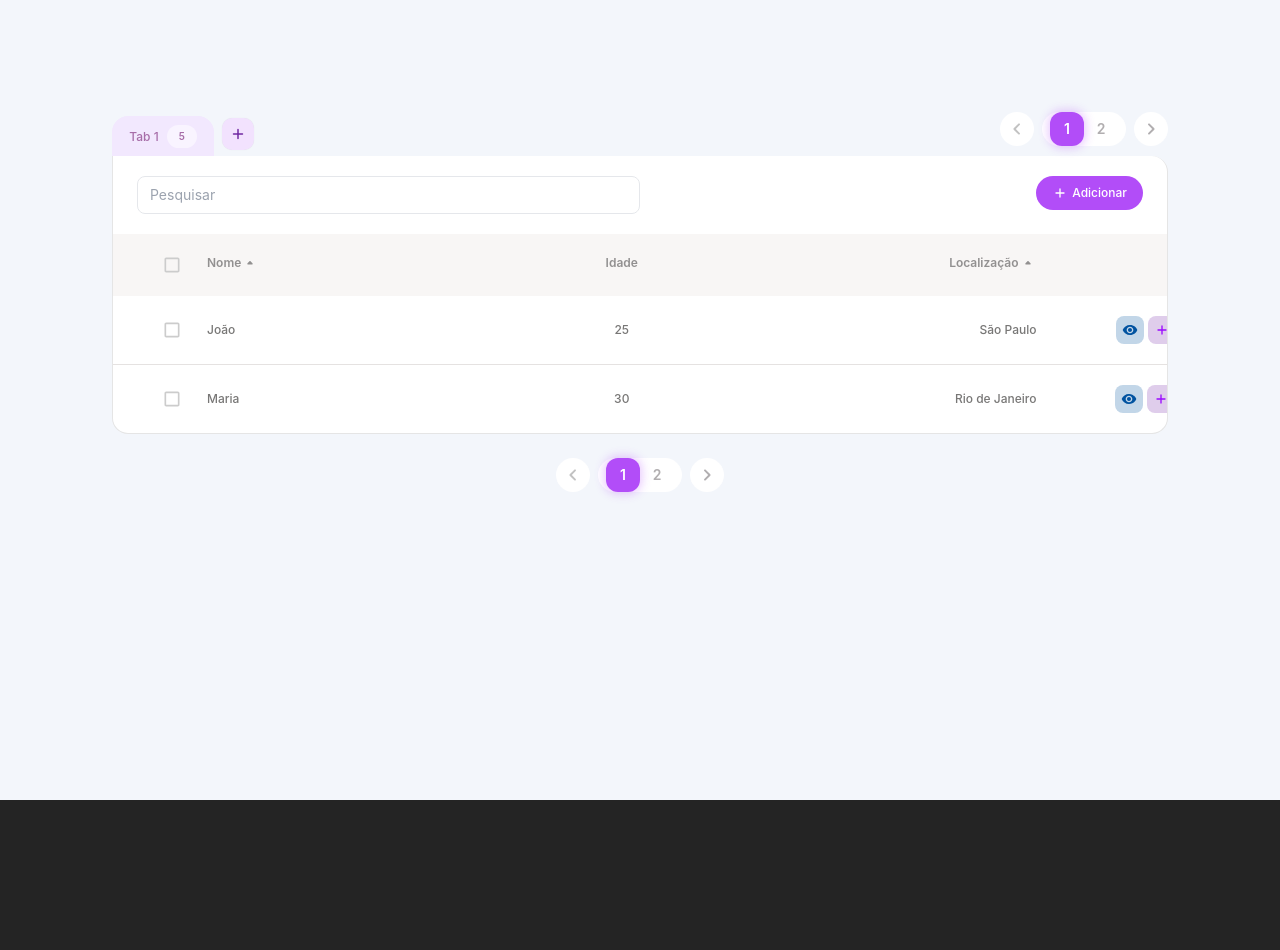
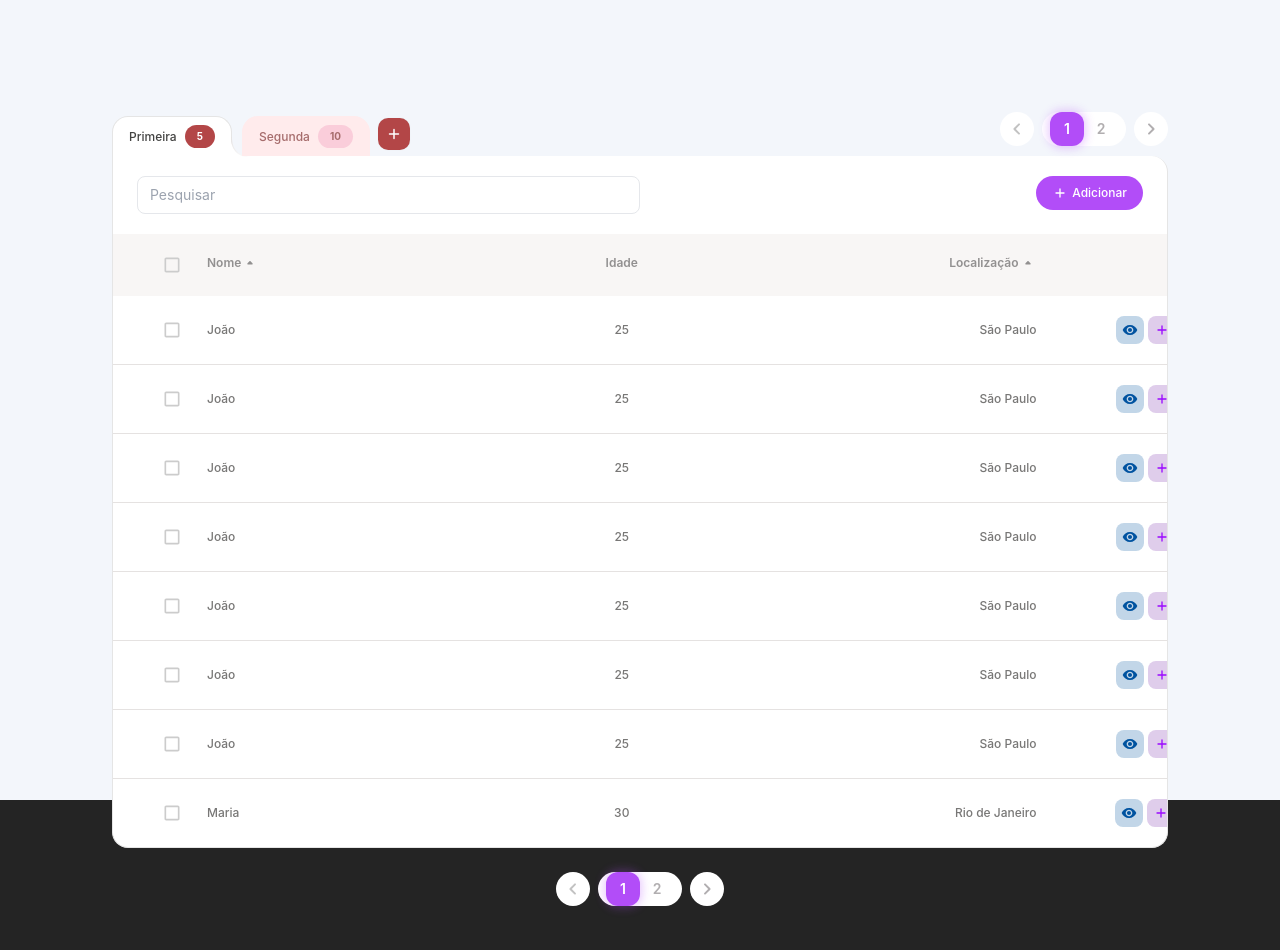
Before and after one commit to WilliamSilvaOliveiraa/nalu-table-component, a React (Vite) app: page / in a window 1280 px wide. Shown: the top 950 px of the page. Before the commit the page ends 800 px from the top, so only its background shows below. Built offline with nearby package versions, Linux system fonts and the light colour scheme.

Commit message:
feat: Some visual discussions were carried out and a variant and theme is also being worked on, which will include sapphire and crimson.

```diff
--- a/src/App.jsx
+++ b/src/App.jsx
@@ -1,8 +1,11 @@
 import NaluTable from "./components/NatuTable";
 import tableData from "./data/Data";
 import "./App.css";
+import { useState } from "react";
 
 function App() {
+  const [tabSelect, setTabSelect] = useState("Primeira");
+
   return (
     <div className="p-28">
       <NaluTable
@@ -12,9 +15,9 @@ function App() {
         itemsPerPage={10}
         loading={false}
         currentPageProp={1}
-        handleTabChange={(tab) => console.log(tab)}
-        selectedTab="tab1"
-        activeTab="tab1"
+        handleTabChange={(tab) => setTabSelect(tab)}
+        selectedTab={tabSelect}
+        activeTab={tabSelect}
         header={true}
         plusButton={true}
         addItemFunction={() => console.log("add")}
@@ -22,6 +25,9 @@ function App() {
         modalTitle="Modal"
         checkbox={true}
         handleSelectionChange={(selected) => console.log(selected)}
+        handleSaveTabs={(tabs) => console.log(tabs)}
+        variant="carmesin"
+        themeMode="light"
       />
     </div>
   );
--- a/src/components/NatuTable.jsx
+++ b/src/components/NatuTable.jsx
@@ -2,7 +2,7 @@ import React, { useEffect, useState } from "react";
 import Table from "./Table/Table";
 import PresetTabs from "./PresetTabs/PresetTabs";
 import PropTypes from "prop-types";
-// import ModalTabs from "./Modal/ModalTabs";
+import ModalTabs from "./Modal/ModalTabs";
 import Pagination from "./Pagination/Pagination";
 
 NaluTable.propTypes = {
@@ -58,6 +58,8 @@ export default function NaluTable({
   handleSaveTabs,
   selectedTab,
   activeTab,
+  variant = "carmesin",
+  themeMode = "light",
 }) {
   const [tab, setTab] = useState(null);
   const [open, setOpen] = useState(false);
@@ -89,6 +91,8 @@ export default function NaluTable({
                 onTabSelect={handleTabChange}
                 loading={loading}
                 activeTab={activeTab}
+                variant={variant}
+                themeMode={themeMode}
               />
               {handlePageChange && (
                 <div
@@ -265,7 +269,7 @@ export default function NaluTable({
         )}
       </div>
 
-      {/* {tab && (
+      {tab && (
         <ModalTabs
           text={modalTitle}
           open={open}
@@ -273,7 +277,7 @@ export default function NaluTable({
           items={tableData.tabs}
           onSave={handleSaveTabs}
         />
-      )} */}
+      )}
     </>
   );
 }
--- a/src/components/PlusButton/PlusButton.jsx
+++ b/src/components/PlusButton/PlusButton.jsx
@@ -1,10 +1,15 @@
 import AddRoundedIcon from "@mui/icons-material/AddRounded";
 import { styled } from "@mui/material/styles";
-import React, { useEffect, useState } from "react";
+import React from "react";
+// import { useTheme } from "../../context/ThemeContext"; // Importando o hook do contexto
+import colorThemes from "../../constants/colorThemes";
 
-const SquareDiv = styled("div")(({ size }) => ({
+const SquareDiv = styled("div")(({ size, variant, themeMode }) => {
+  const { primary, primaryFocusStrong } = colorThemes[variant];
+
+  return {
     position: "relative",
-  backgroundColor: "#F2E2FE",
+    backgroundColor: primary[themeMode], // Usando a cor do tema
     display: "flex",
     alignItems: "center",
     justifyContent: "center",
@@ -14,42 +19,58 @@ const SquareDiv = styled("div")(({ size }) => ({
     overflow: "hidden",
     cursor: "pointer",
     boxShadow: "0px 0px 1px rgba(0, 0, 0, 0.1)",
-  // border: "1px solid #ffe0fe",
     transform: "scale(1)",
-
     transition: "all 0.3s ease-in-out",
     "&::after": {
       content: '""',
       position: "absolute",
-    bottom: 0, // Alinha ao fundo
-    left: 0, // Alinha à esquerda
-
+      bottom: 0,
+      left: 0,
       borderRadius: "62%",
       opacity: "0%",
       width: "140%",
       height: "140%",
-    backgroundColor: "#8f1cfd",
-
-    transform: "translate(100%, 120%) rotate(45deg)", // Inicia fora da tela (direita e baixo)
-    transition: "all  0.3s ease-in-out",
+      backgroundColor: primaryFocusStrong[themeMode],
+      transform: "translate(100%, 120%) rotate(45deg)",
+      transition: "all 0.3s ease-in-out",
     },
     "&:hover::after": {
-    transform: "translate(-10%, 12%) rotate(45deg)", // Move para a posição original (esquerda e cima)
+      transform: "translate(-10%, 12%) rotate(45deg)",
       opacity: "100%",
     },
-}));
+  };
+});
 
-const IconWrapper = styled(AddRoundedIcon)(({ theme }) => ({
+const IconWrapper = styled(AddRoundedIcon)(({ themeMode, variant }) => {
+  const { white } = colorThemes[variant];
+
+  return {
     fontSize: 18,
-  color: "#7028A2",
+    color: white[themeMode],
     zIndex: 1,
     transition: "color 0.3s ease-in-out, transform 0.3s ease-in-out",
-}));
+    "&.group-hover": {
+      color: white[themeMode],
+    },
+  };
+});
 
-export default function PlusButton({ action, size }) {
+export default function PlusButton({ action, size, variant, themeMode }) {
+  // const { theme } = useTheme(); // Obtendo o tema atual
+
   return (
-    <SquareDiv onClick={action} size={size} className="group">
-      <IconWrapper className="group-hover:text-[white]" />
+    <SquareDiv
+      onClick={action}
+      size={size}
+      variant={variant}
+      className="group"
+      themeMode={themeMode}
+    >
+      <IconWrapper
+        className="group-hover:text-[white]"
+        variant={variant}
+        themeMode={themeMode}
+      />
     </SquareDiv>
   );
 }
--- a/src/components/PresetTabs/PresetTabs.jsx
+++ b/src/components/PresetTabs/PresetTabs.jsx
@@ -7,7 +7,8 @@ export default function PresetTabs({
   plusButtonClick,
   onTabSelect,
   activeTab,
-
+  variant,
+  themeMode,
   loading,
 }) {
   const handleTabClick = (identifier) => {
@@ -16,15 +17,13 @@ export default function PresetTabs({
     }
   };
 
-  console.log("tabsinfos", TabsInfo);
-
   return (
     <>
       <div className="mb-[4px] mt-[4px] flex w-auto items-center gap-5 lg:mb-0 lg:gap-5 xl:mt-0 ">
         {TabsInfo.map((tab, index) => {
           const tabIdentifier = tab.name || tab.title || tab.label || index;
           const isActive = activeTab === tabIdentifier;
-          const isLast = index === TabsInfo.length - 1; // Verifica se é o último tab
+          const isLast = index === TabsInfo.length - 1;
 
           return (
             tab.checked && (
@@ -42,7 +41,9 @@ export default function PresetTabs({
                     toggle={isActive}
                     onClick={() => handleTabClick(tabIdentifier)}
                     isFirst={index === 0}
-                    isLast={isLast} // Passa a informação se é o último tab
+                    isLast={isLast}
+                    variant={variant}
+                    themeMode={themeMode}
                   />
                 </div>
               </React.Fragment>
@@ -53,7 +54,12 @@ export default function PresetTabs({
           className="relative -left-3 z-10 mb-1"
           style={loading ? { opacity: 0.7, pointerEvents: "none" } : {}}
         >
-          <PlusButton action={!loading ? plusButtonClick : null} size={32} />
+          <PlusButton
+            action={!loading ? plusButtonClick : null}
+            size={32}
+            variant={variant}
+            themeMode={themeMode}
+          />
         </div>
       </div>
     </>
--- a/src/components/Tab/Tab.jsx
+++ b/src/components/Tab/Tab.jsx
@@ -1,8 +1,7 @@
 import React, { useRef, useState, useEffect, useCallback } from "react";
-// import EnableCurve from './assets/EnableCurve'
 import FinalEnableCurve from "../../assets/FinalEnableCurve";
+import colorThemes from "../../constants/colorThemes";
 
-// Hook personalizado para medir e ajustar o tamanho
 const useEvenWidth = () => {
   const ref = useRef(null);
   const [width, setWidth] = useState(0);
@@ -35,9 +34,19 @@ const useEvenWidth = () => {
   return [ref, width];
 };
 
-export default function Tab({ tab, toggle, onClick, isFirst }) {
+export default function Tab({
+  tab,
+  toggle,
+  onClick,
+  isFirst,
+  variant,
+  themeMode,
+}) {
   const [tabRef, evenWidth] = useEvenWidth();
   const zIndex = 1;
+
+  const { primary, primaryLow, secondBackground, white, secondText } =
+    colorThemes[variant];
 
   return (
     <div
@@ -49,26 +58,32 @@ export default function Tab({ tab, toggle, onClick, isFirst }) {
       onClick={onClick}
     >
       <div
+        style={{
+          width: evenWidth > 0 ? `${evenWidth}px` : "auto",
+          backgroundColor: !toggle
+            ? secondBackground[themeMode]
+            : white[themeMode],
+        }}
         className={`relative flex items-center justify-center gap-2 rounded-2xl border-[1px] border-neutral-200 px-4 py-2 transition-all duration-300 lg:rounded-b-none lg:rounded-t-2xl lg:border-b-[0px] lg:border-l-[1px] lg:border-r-[1px] lg:border-t-[1px] ${
-          !toggle
-            ? "border-transparent bg-[#F2E8FE]"
-            : "border-neutral-200 bg-white"
+          !toggle ? "border-transparent " : "border-neutral-200 "
         }`}
-        style={{ width: evenWidth > 0 ? `${evenWidth}px` : "auto" }}
       >
         <h5
-          className={`text-[12px] font-medium transition-colors duration-300 ${
-            !toggle ? "text-[#a76da8]" : "text-[#434342]"
-          }`}
+          className={`text-[12px] font-medium transition-colors duration-300`}
+          style={{
+            color: !toggle ? secondText[themeMode] : "#434342",
+          }}
         >
           {tab.title}
         </h5>
         <p
-          className={`flex items-center justify-center px-3 py-[4px] text-[10px] transition-all duration-300 ${
-            !toggle
-              ? "bg-[#F9F4FF] font-semibold text-[#a76da8]"
-              : "bg-[#B24DF8] font-semibold text-white"
-          } rounded-full`}
+          style={{
+            backgroundColor: !toggle
+              ? primaryLow[themeMode]
+              : primary[themeMode],
+            color: !toggle ? secondText[themeMode] : white[themeMode],
+          }}
+          className={`flex font-bold items-center justify-center px-3 py-[4px] text-[10px] transition-all duration-300 rounded-full`}
         >
           {tab.quantity}
         </p>
@@ -96,7 +111,7 @@ export default function Tab({ tab, toggle, onClick, isFirst }) {
             opacity: toggle ? 1 : 0, // Corrigido a sintaxe para interpolação
           }}
         >
-          {/* <FinalEnableCurve /> */}
+          <FinalEnableCurve />
         </div>
       </div>
     </div>
--- a/src/components/Table/Table.jsx
+++ b/src/components/Table/Table.jsx
@@ -149,7 +149,6 @@ export default function Table({
         newSelectedItems.add(itemId);
       }
 
-      // Verifica se todos os itens estão selecionados para atualizar a checkbox pai
       const allItemIds = new Set(
         data?.tableInfo?.items?.map((item) => item.id)
       );
@@ -184,7 +183,7 @@ export default function Table({
 
   return (
     <div
-      className={`relative flex flex-col border-neutral-200 bg-white overflow-hidden ${
+      className={`relative flex flex-col border-neutral-200 bg-white  ${
         hasTabs
           ? loading
             ? "h-full rounded-e-2xl rounded-bl-2xl rounded-tl-none border-[1px] lg:rounded-e-2xl lg:rounded-bl-2xl lg:rounded-tl-none lg:border-b-[1px] lg:border-l-[1px] lg:border-r-[1px] lg:border-t-[0px]" // Caso hasTabs seja true e loading true
@@ -385,7 +384,26 @@ export default function Table({
                   {selectedItem ? (
                     <div className="flex flex-col">
                       {/* Renderiza apenas o item selecionado */}
-                      <div className="flex border-b-[0px] border-[#E5E2E1] px-10">
+
+                      <div className="flex border-b-[0px] border-[#E5E2E1] px-10 items-center">
+                        {onSelectionChange && (
+                          <div className="z-[2] mr-4 h-1/2">
+                            <SmallCheckbox
+                              onChange={() =>
+                                handleCheckboxChange(selectedItem.id)
+                              }
+                              checked={selectedCheckbox.has(selectedItem.id)}
+                              sx={{
+                                "&.Mui-checked": {
+                                  color: "#B571EB",
+                                },
+                                "&:not(.Mui-checked)": {
+                                  color: "#CCCCCC",
+                                },
+                              }}
+                            />
+                          </div>
+                        )}
                         {data.tableInfo.columns.map((column, idx) => (
                           <div
                             key={idx}
@@ -1018,6 +1036,12 @@ export default function Table({
                                               )
                                                 ? "border-b-[1px] border-[#E5E2E1]"
                                                 : ""
+                                            } ${
+                                              index ===
+                                                sortedItems.length - 1 &&
+                                              vIndex === 0
+                                                ? "border-t-[1px] border-[#E5E2E1]"
+                                                : ""
                                             }`}
                                           >
                                             {onSelectionChange && (
--- /dev/null
+++ b/src/constants/colorThemes.js
@@ -0,0 +1,68 @@
+// src/constants/colorThemes.js
+
+import { light } from "@mui/material/styles/createPalette";
+
+const colorThemes = {
+  safira: {
+    background: {
+      light: "#9841D2",
+      dark: "dark:bg-purple-800",
+    },
+    secondBackground: {
+      light: "#F2E8FE",
+      dark: "dark:bg-purple-800",
+    },
+    secondText: {
+      light: "#a76da8",
+      dark: "#ad3d3e",
+    },
+    primary: {
+      light: "text-purple-100",
+      dark: "dark:text-purple-300",
+    },
+    primaryLow: {
+      light: "#F9F4FF",
+      dark: "#f2e8fe",
+    },
+    primaryFocusStrong: {
+      light: "text-purple-200",
+      dark: "dark:text-purple-400",
+    },
+    white: {
+      light: "#ffffff",
+      dark: "dark:text-white",
+    },
+  },
+  carmesin: {
+    background: {
+      light: "#b34647",
+      dark: "#d16263",
+    },
+    primary: {
+      light: "#b34647",
+      dark: "#d16263",
+    },
+    secondBackground: {
+      light: "#ffebec",
+      dark: "dark:bg-purple-800",
+    },
+    secondText: {
+      light: "#a66c6c",
+      dark: "#ad3d3e",
+    },
+    primaryFocusStrong: {
+      light: "#8a2526",
+      dark: "#ad3d3e",
+    },
+    primaryLow: {
+      light: "#facdda",
+      dark: "#f2e8fe",
+    },
+    white: {
+      light: "#ffffff",
+      dark: "dark:text-white",
+    },
+  },
+};
+
+export default colorThemes;
--- a/src/data/Data.jsx
+++ b/src/data/Data.jsx
@@ -1,14 +1,16 @@
 const tableData = {
   tabs: [
     {
-      title: "Tab 1",
+      title: "Primeira",
       quantity: 5,
       checked: true,
+      special: true,
     },
     {
-      title: "Tab 2",
+      title: "Segunda",
       quantity: 10,
-      checked: false,
+      checked: true,
+      special: false,
     },
   ],
   tableInfo: {
@@ -47,6 +49,84 @@ const tableData = {
         ],
       },
       {
+        id: 3,
+        name: "João",
+        age: 25,
+        location: "São Paulo",
+        variations: [
+          {
+            id: 101,
+            color: "Azul",
+            size: "M",
+          },
+        ],
+      },
+      {
+        id: 4,
+        name: "João",
+        age: 25,
+        location: "São Paulo",
+        variations: [
+          {
+            id: 101,
+            color: "Azul",
+            size: "M",
+          },
+        ],
+      },
+      {
+        id: 5,
+        name: "João",
+        age: 25,
+        location: "São Paulo",
+        variations: [
+          {
+            id: 101,
+            color: "Azul",
+            size: "M",
+          },
+        ],
+      },
+      {
+        id: 6,
+        name: "João",
+        age: 25,
+        location: "São Paulo",
+        variations: [
+          {
+            id: 101,
+            color: "Azul",
+            size: "M",
+          },
+        ],
+      },
+      {
+        id: 7,
+        name: "João",
+        age: 25,
+        location: "São Paulo",
+        variations: [
+          {
+            id: 101,
+            color: "Azul",
+            size: "M",
+          },
+        ],
+      },
+      {
+        id: 8,
+        name: "João",
+        age: 25,
+        location: "São Paulo",
+        variations: [
+          {
+            id: 101,
+            color: "Azul",
+            size: "M",
+          },
+        ],
+      },
+      {
         id: 2,
         name: "Maria",
         age: 30,
--- a/src/index.css
+++ b/src/index.css
@@ -31,3 +31,26 @@ body {
   -webkit-font-smoothing: antialiased;
   -moz-osx-font-smoothing: grayscale;
 }
+
+/* Estiliza toda a scrollbar */
+::-webkit-scrollbar {
+  width: 12px; /* Largura da scrollbar */
+}
+
+/* Estiliza o fundo da scrollbar */
+::-webkit-scrollbar-track {
+  background: #f1f1f1; /* Cor do track da scrollbar */
+}
+
+/* Estiliza a parte deslizante (thumb) da scrollbar */
+::-webkit-scrollbar-thumb {
+  background-color: #dbdbdb; /* Cor da thumb */
+  border-radius: 10px; /* Arredondamento da thumb */
+  border: 2px solid #f1f1f1; /* Borda em torno da thumb */
+  transition: background-color 0.3s; /* Transição de cor ao passar o mouse */
+}
+
+/* Estiliza a thumb quando em hover */
+::-webkit-scrollbar-thumb:hover {
+  background-color: #cccaca; /* Cor da thumb quando em hover */
+}
--- a/tailwind.config.js
+++ b/tailwind.config.js
@@ -1,6 +1,7 @@
 /** @type {import('tailwindcss').Config} */
 export default {
   content: ["./src/**/*.{html,js,jsx}"],
+  darkMode: "class",
   theme: {
     extend: {},
   },
```
Also changed, not shown: src/components/Modal/ModalTabs.jsx (+33 -14 lines), src/components/SearchInput/SearchInput.jsx (+26 -15 lines). Lines whose indentation alone changed are shown as unchanged.
